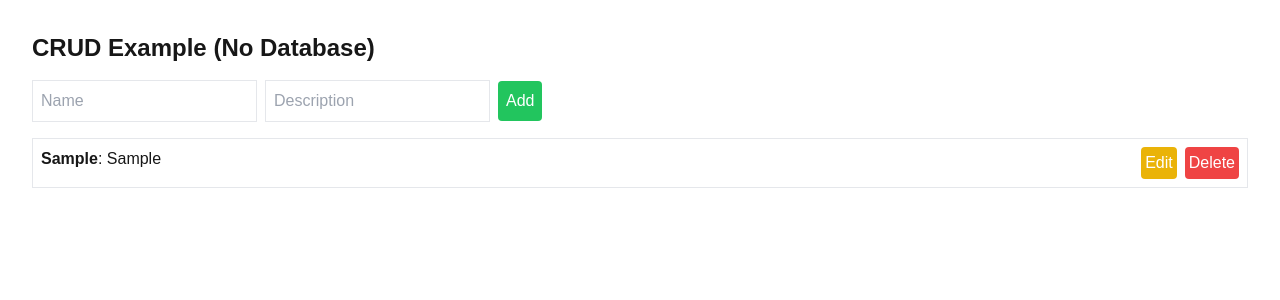
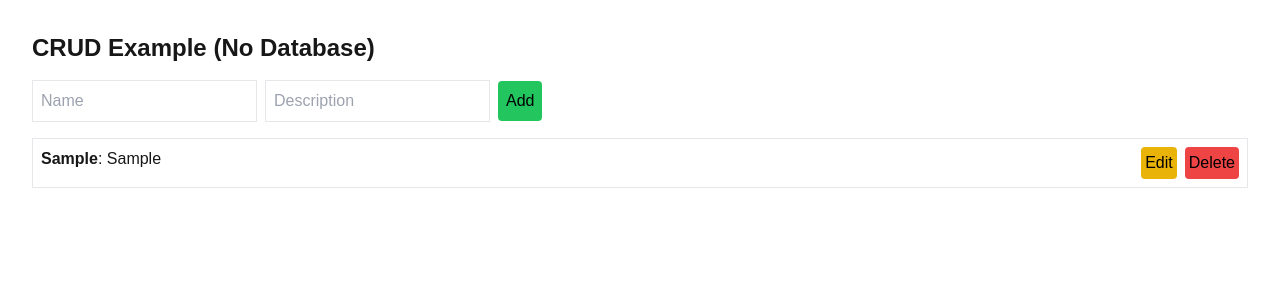
Before and after one commit to rafaelmm16/Next.js-CRUD, a Next.js app in the folder my-app/: page / in a window 1280 px wide. Both pictures are taken after typing "Sample", "Sample" into the empty fields and a click on the button "Add". Shown: the top 300 px of the page. Built offline with nearby package versions, Linux system fonts and the light colour scheme.

Commit message:
🧑‍💻 pequena mudança no codigo

```diff
--- a/my-app/src/app/page.tsx
+++ b/my-app/src/app/page.tsx
@@ -55,7 +55,7 @@ export default function Home() {
                   placeholder="Name"
                   value={newItem.name}
                   onChange={handleInputChange}
-                  className="border p-2 mr-2"
+                  className="border p-2 mr-2 text-black"
               />
               <input
                   type="text"
@@ -63,14 +63,14 @@ export default function Home() {
                   placeholder="Description"
                   value={newItem.description}
                   onChange={handleInputChange}
-                  className="border p-2 mr-2"
+                  className="border p-2 mr-2 text-black"
               />
               {editingItem ? (
-                  <button onClick={updateItem} className="bg-blue-500 text-white p-2 rounded">
+                  <button onClick={updateItem} className="bg-blue-500 text-black p-2 rounded">
                       Update
                   </button>
               ) : (
-                  <button onClick={addItem} className="bg-green-500 text-white p-2 rounded">
+                  <button onClick={addItem} className="bg-green-500 text-black p-2 rounded">
                       Add
                   </button>
               )}
@@ -86,13 +86,13 @@ export default function Home() {
                       <div>
                           <button
                               onClick={() => editItem(item)}
-                              className="bg-yellow-500 text-white p-1 rounded mr-2"
+                              className="bg-yellow-500 text-black p-1 rounded mr-2"
                           >
                               Edit
                           </button>
                           <button
                               onClick={() => deleteItem(item)}
-                              className="bg-red-500 text-white p-1 rounded"
+                              className="bg-red-500 text-black p-1 rounded"
                           >
                               Delete
                           </button>
```
Also changed, not shown: 1 other file (tests, documents, lock files or other folders).
